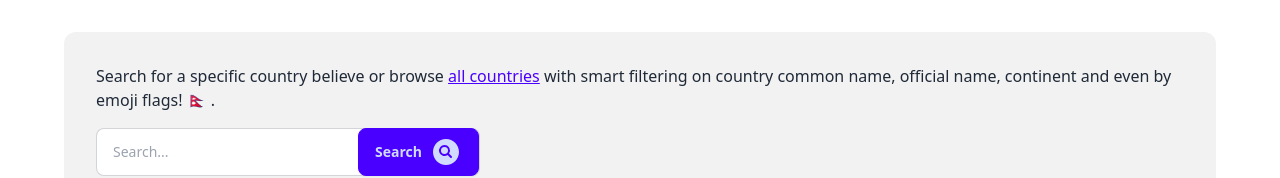
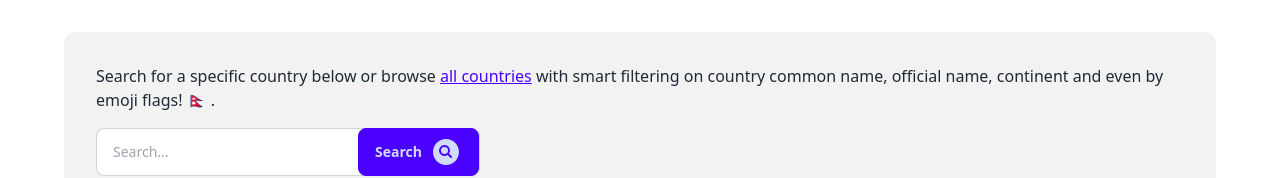
Before and after one commit to daniel-collings/country-facts, a React (Vite) app: page / in a window 1280 px wide. Shown: the part 216-394 px from the top of the page. Built offline with nearby package versions, Linux system fonts and the light colour scheme.

Commit message:
Correct typo and update snapshot

```diff
--- a/src/pages/Home.tsx
+++ b/src/pages/Home.tsx
@@ -44,7 +44,7 @@ export default function Home() {
       />
       <div className="space-y-4 bg-base-200 rounded-xl p-8">
         <p>
-          Search for a specific country believe or browse{' '}
+          Search for a specific country below or browse{' '}
           <Link to="/countries" className="underline text-primary">
             all countries
           </Link>{' '}
```
Also changed, not shown: 1 other file (tests, documents, lock files or other folders).
